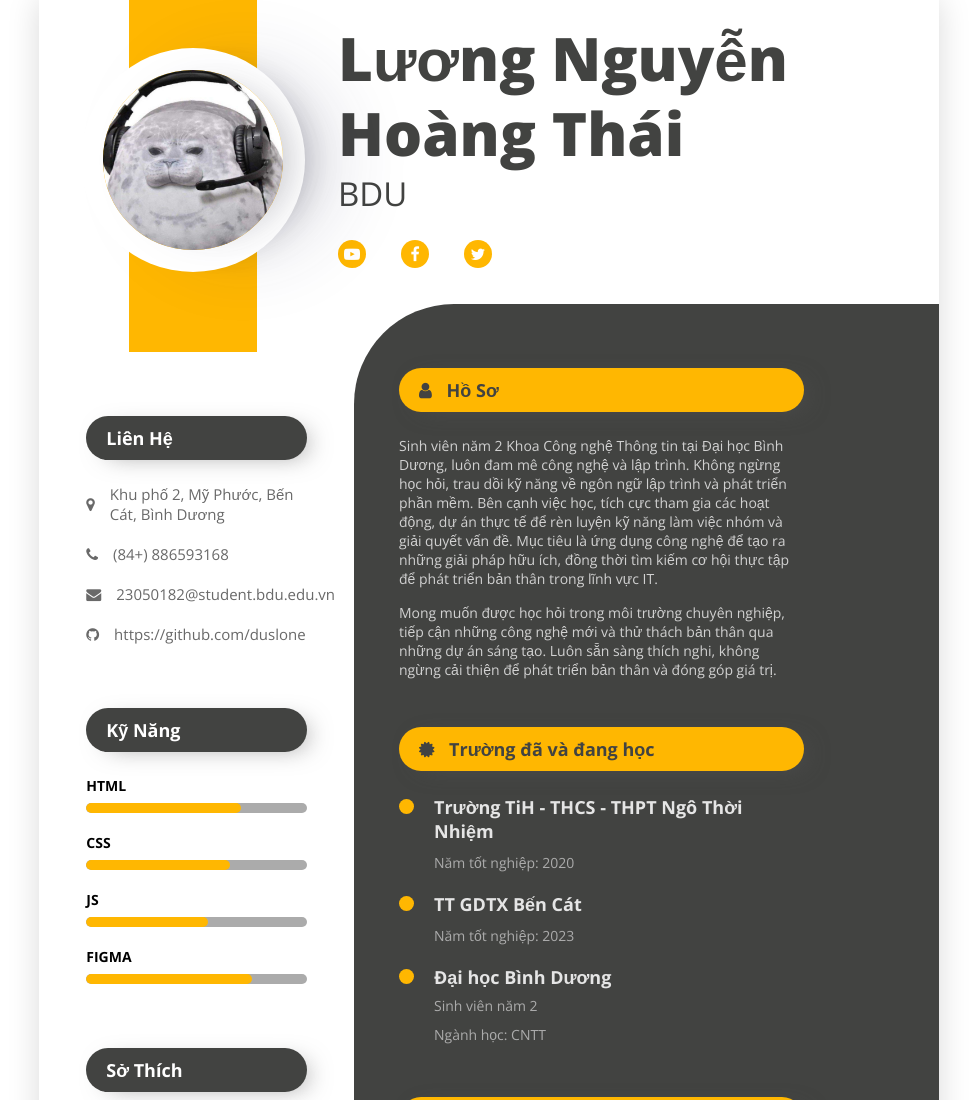
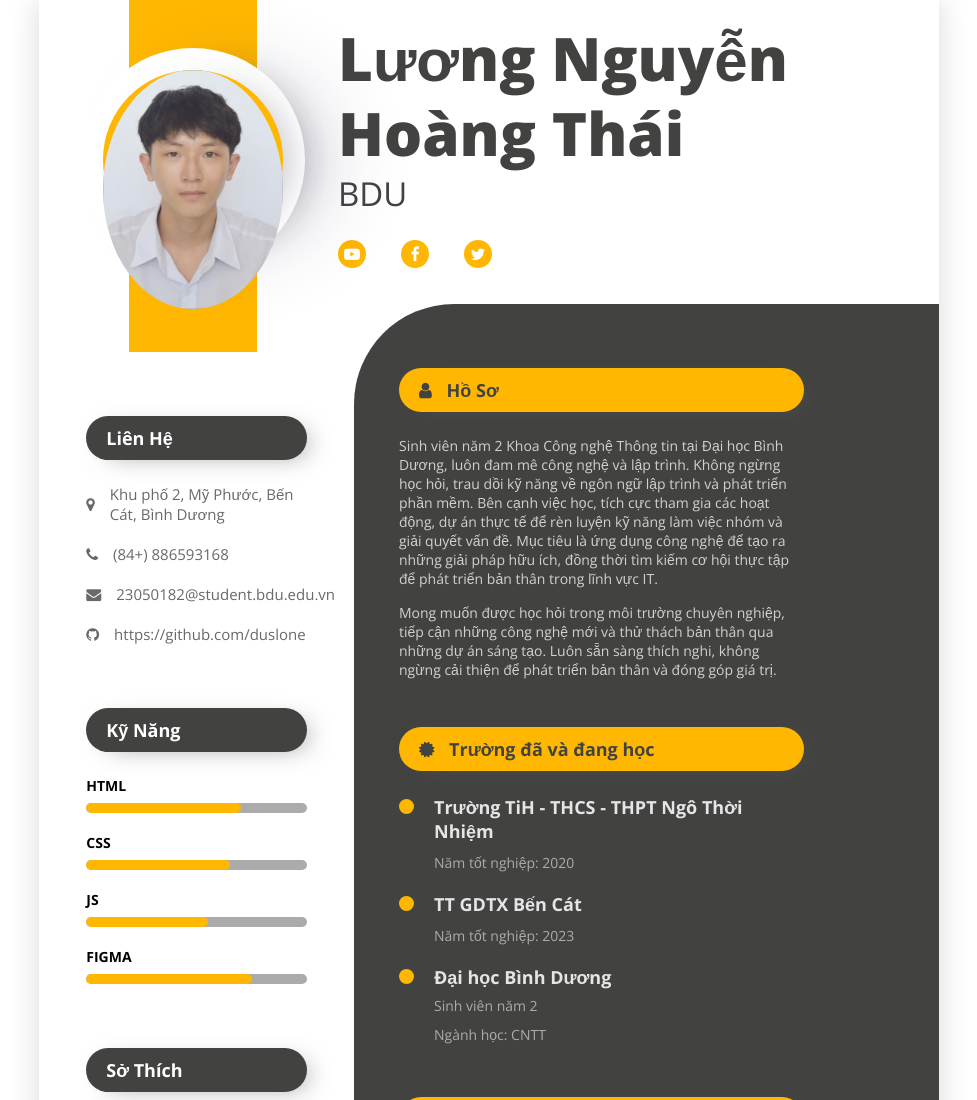
Before and after one commit to duslone/webcode, a plain HTML site: page index.html in a window 1280 px wide. Shown: the top 1100 px of the page, without its empty margins (151-1128 px from the left). Drawn offline with nearby package versions, Linux system fonts and the light colour scheme.

Commit message:
no message

```diff
--- a/index.html
+++ b/index.html
@@ -15,7 +15,7 @@
                 <div class="yellow-bar">
                     <div class="user-circle">
                         <div class="under-yellow">
-                            <img src="image/f6c079c63a523eb7f193d7c1e303bf4a.jpg" alt=""/>
+                            <img src="image/d7cff7a75449e417bd58.jpg" alt=""/>
                         </div>
                     </div>
                 </div>
```
Also changed, not shown: image/d7cff7a75449e417bd58.jpg (added), image/f6c079c63a523eb7f193d7c1e303bf4a.jpg (deleted).
